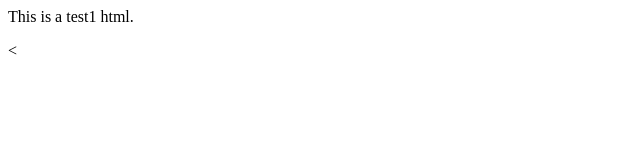
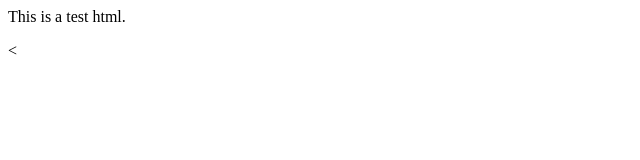
Before and after one commit to Raji-P/myapp, a plain HTML site: page test1.html in a window 1280 px wide. Shown: the full height of the page, 0-640 px from the left. Drawn offline with Linux system fonts and the light colour scheme.

Commit message:
commit code

```diff
--- a/test1.html
+++ b/test1.html
@@ -1,7 +1,7 @@
 <html>
 <body>
 
-<p>This is a test1 html.</p>
+<p>This is a test html.</p>
 <
 
 </body>
```
